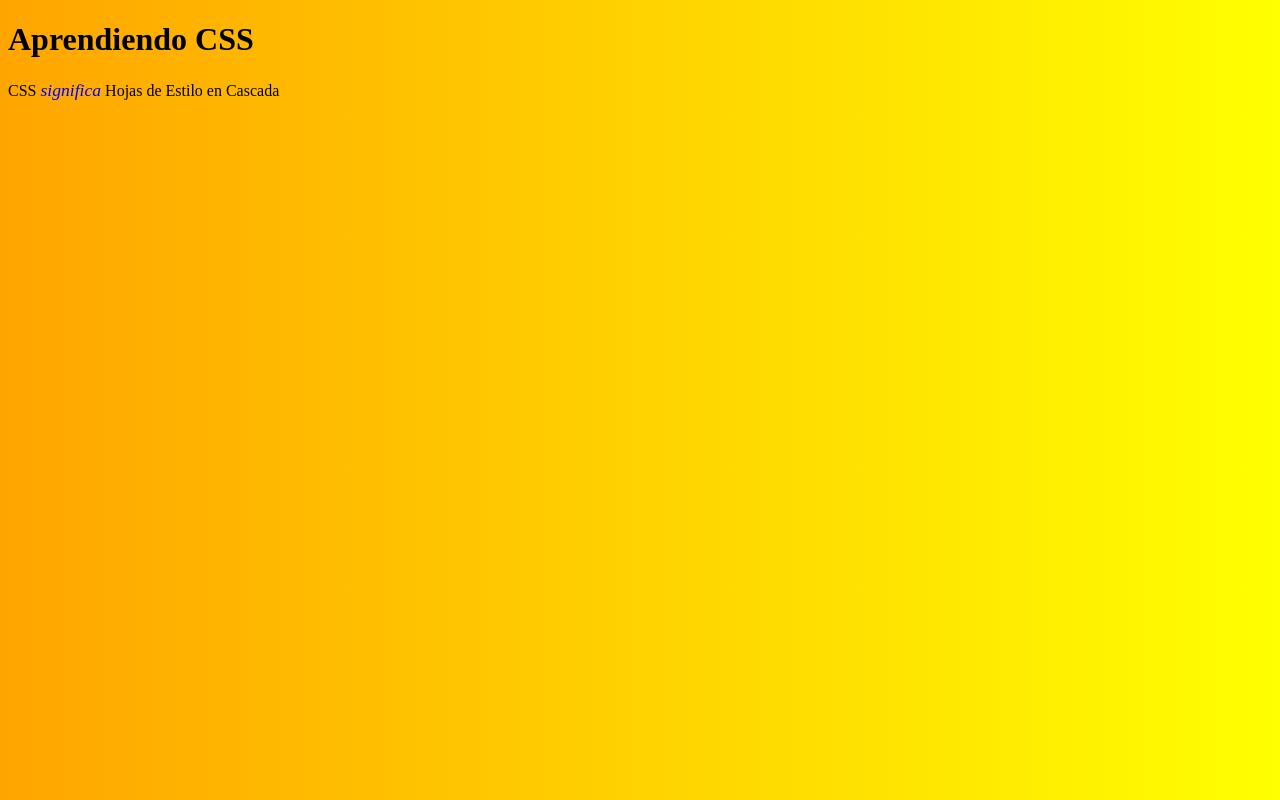
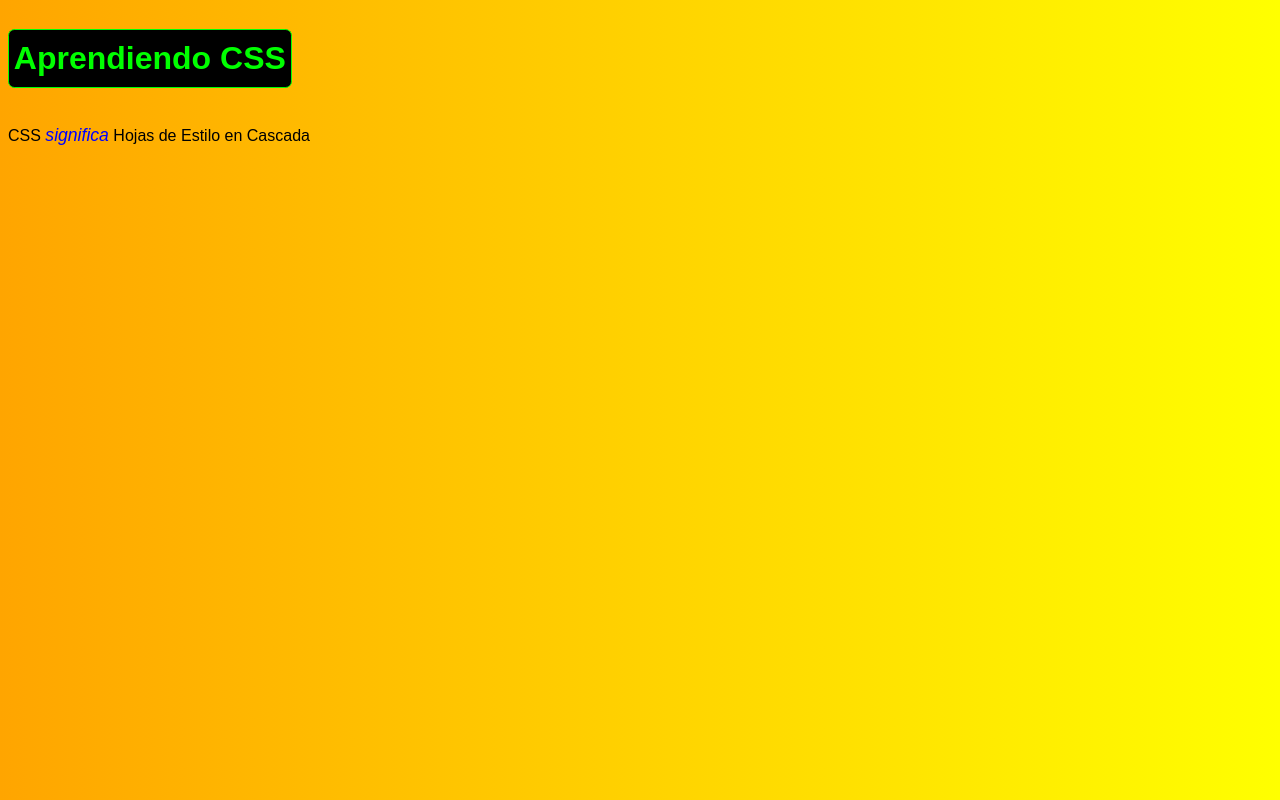
Before and after one commit to coddeable/fundamentos_css, a plain HTML site: page index.html in a window 1280 px wide. Drawn offline with Linux system fonts and the light colour scheme.

Commit message:
second commit

```diff
--- a/style.css
+++ b/style.css
@@ -1,5 +1,10 @@
 * {
   box-sizing: border-box;
+}
+*,
+*:before,
+*:after {
+  box-sizing: inherit;
 }
 
 html {
@@ -7,8 +12,21 @@ html {
 }
 body {
   background-image: linear-gradient(90deg, orange, yellow);
+  font-family: sans-serif;
 }
 i {
   color: blue;
   font-size: 1.1rem;
 }
+h1 {
+  display: inline-block;
+  border: thin solid lime;
+  padding: 0.6rem 0.3rem;
+  background-color: #000;
+  border-radius: 0.4rem;
+  color: lime;
+}
+img {
+  max-width: 100%;
+  margin: auto;
+}
```
